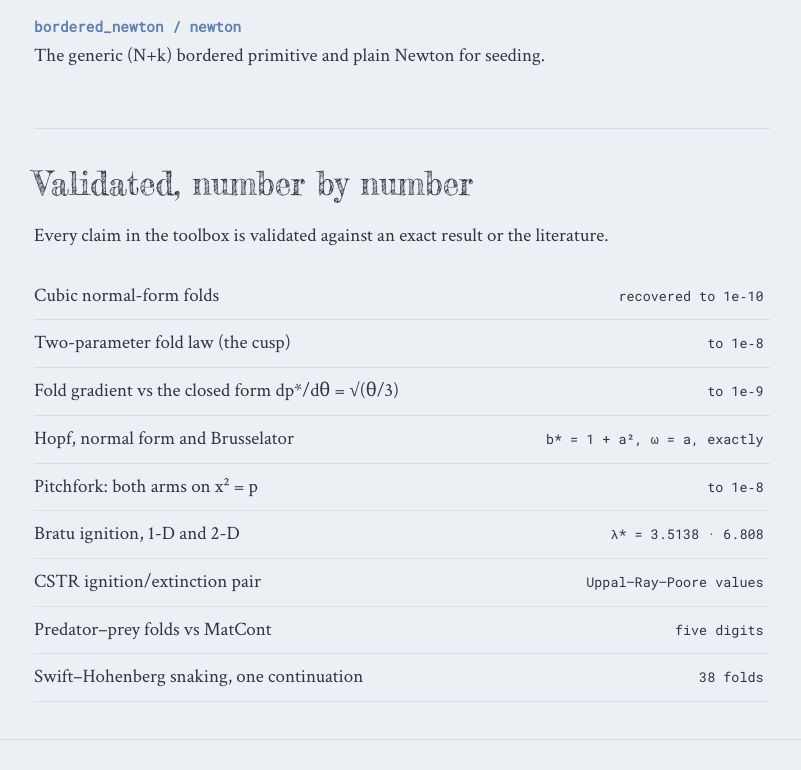
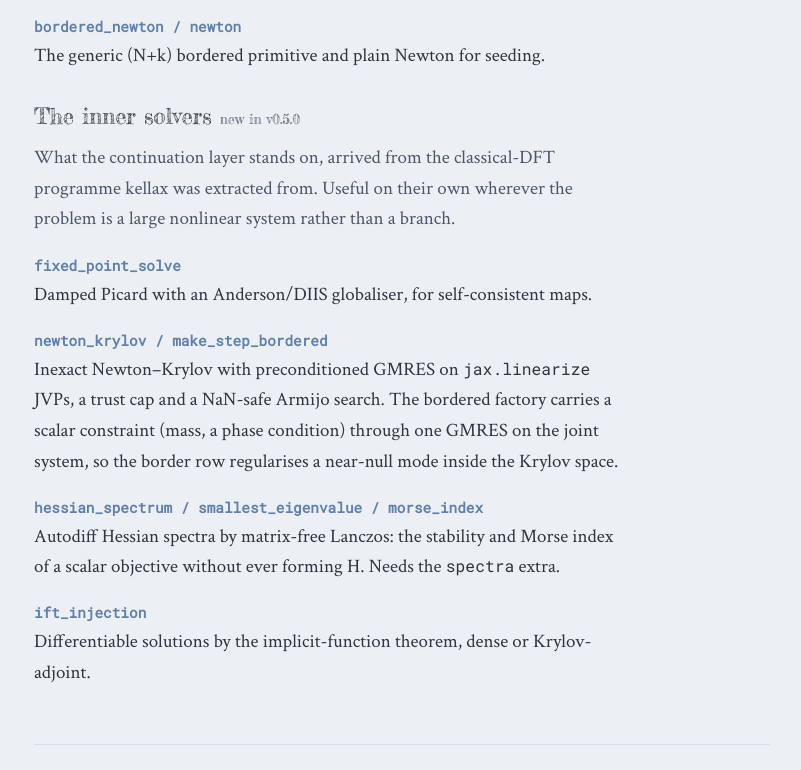
Before and after one commit to pyatsysh/kellax, a plain HTML site: page docs/index.html in a window 1280 px wide. Shown: the part 3490-4260 px from the top of the page, without its empty margins (238-1039 px from the left). Drawn offline with Linux system fonts and the light colour scheme.

Commit message:
v0.5 gets its public face
the four inner solvers appeared in no document at all. CHANGELOG entry writtn,
dateless until you tag it; README, TUTORIAL and the site each grow their group.

signatures checked against inspect.signature rather than memory, which caught
three of mine wrong.

```diff
--- a/docs/index.html
+++ b/docs/index.html
@@ -485,7 +485,7 @@ dp                                                        <span class="c"># d(fo
 </section>
 
 <section id="toolbox">
-  <h2>The toolbox <span style="font-size:0.55em; color:var(--muted);">v0.4.0</span></h2>
+  <h2>The toolbox <span style="font-size:0.55em; color:var(--muted);">v0.5.0</span></h2>
   <dl class="toolbox">
     <dt>arclength_continuation</dt>
     <dd>The dense Keller trace with adaptive steps and fold detection. Returns a
@@ -515,6 +515,25 @@ dp                                                        <span class="c"># d(fo
         implicit differentiation of the converged Moore&ndash;Spence system.</dd>
     <dt>bordered_newton&ensp;/&ensp;newton</dt>
     <dd>The generic (N+k) bordered primitive and plain Newton for seeding.</dd>
+  </dl>
+
+  <h3 style="margin-top:2rem;">The inner solvers <span style="font-size:0.62em; color:var(--muted);">new in v0.5.0</span></h3>
+  <p style="max-width:62ch; color:var(--muted);">What the continuation layer stands on, arrived from the
+     classical-DFT programme kellax was extracted from. Useful on their own wherever the problem is a
+     large nonlinear system rather than a branch.</p>
+  <dl class="toolbox">
+    <dt>fixed_point_solve</dt>
+    <dd>Damped Picard with an Anderson/DIIS globaliser, for self-consistent maps.</dd>
+    <dt>newton_krylov&ensp;/&ensp;make_step_bordered</dt>
+    <dd>Inexact Newton&ndash;Krylov with preconditioned GMRES on <code>jax.linearize</code> JVPs, a trust
+        cap and a NaN-safe Armijo search. The bordered factory carries a scalar constraint (mass, a
+        phase condition) through one GMRES on the joint system, so the border row regularises a
+        near-null mode inside the Krylov space.</dd>
+    <dt>hessian_spectrum&ensp;/&ensp;smallest_eigenvalue&ensp;/&ensp;morse_index</dt>
+    <dd>Autodiff Hessian spectra by matrix-free Lanczos: the stability and Morse index of a scalar
+        objective without ever forming H. Needs the <code>spectra</code> extra.</dd>
+    <dt>ift_injection</dt>
+    <dd>Differentiable solutions by the implicit-function theorem, dense or Krylov-adjoint.</dd>
   </dl>
 </section>
 
@@ -552,7 +571,7 @@ dp                                                        <span class="c"># d(fo
 
 <section id="book">
   <h2>The book</h2>
-  <p><em>kellax by solved problems</em>: nine chapters, each a single worked problem. Each
+  <p><em>kellax by solved problems</em>: eleven chapters, each a single worked problem. Each
      chapter's script lives in
      <a href="https://github.com/pyatsysh/kellax/tree/main/examples">examples/</a> and
      regenerates its figure; the printed numbers are real output. The
@@ -568,6 +587,8 @@ dp                                                        <span class="c"># d(fo
     <li><a href="https://github.com/pyatsysh/kellax/blob/main/book/07-predator-prey.md">A predator&ndash;prey fold pair</a><span class="what">folds matched to MatCont</span></li>
     <li><a href="https://github.com/pyatsysh/kellax/blob/main/book/08-bratu-2d.md">Bratu in 2-D</a><span class="what">matrix-free in two dimensions</span></li>
     <li><a href="https://github.com/pyatsysh/kellax/blob/main/book/09-differentiable.md">Differentiable continuation</a><span class="what">gradients of the fold location</span></li>
+    <li><a href="https://github.com/pyatsysh/kellax/blob/main/book/10-lorenz.md">The Lorenz equilibria</a><span class="what">a pitchfork and a Hopf</span></li>
+    <li><a href="https://github.com/pyatsysh/kellax/blob/main/book/11-inner-solvers.md">The inner solvers</a><span class="what">transition state and Morse index</span></li>
   </ol>
 </section>
 
```
Also changed, not shown: 3 other files.
